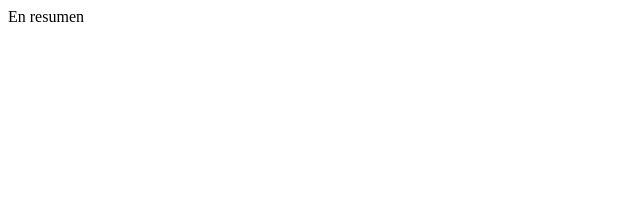
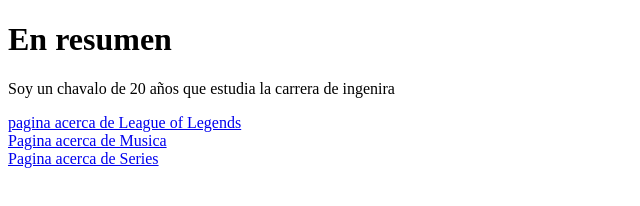
Before and after one commit to treminio13/mis-cosas, a plain HTML site: page project0/Pagina acerca de mi/Acerca de mi.html in a window 1280 px wide. Shown: the whole page, without its empty margins (0-640 px from the left). Drawn offline with Linux system fonts and the light colour scheme.

Commit message:
Avance en lol

```diff
--- a/project0/Pagina acerca de mi/Acerca de mi.html
+++ b/project0/Pagina acerca de mi/Acerca de mi.html
@@ -1,13 +1,20 @@
 <!DOCTYPE html>
 <html lang="en">
+
 <head>
     <meta charset="UTF-8">
     <meta http-equiv="X-UA-Compatible" content="IE=edge">
     <meta name="viewport" content="width=device-width, initial-scale=1.0">
     <title>YO Mero</title>
 </head>
+
 <body>
-    <t1>En resumen</t1>
-    <t2></t2>
+    <h1>En resumen</h1>
+    <p>Soy un chavalo de 20 años que estudia la carrera de ingenira</p>
+
+    <div><a href="League of Legends.html" target="_blank">pagina acerca de League of Legends</a></div>
+    <div><a href="Musica.html" target="_blank" rel="noopener noreferrer">Pagina acerca de Musica</a></div>
+    <div><a href="Series.html" target="_blank" rel="noopener noreferrer">Pagina acerca de Series</a></div>
 </body>
+
 </html>
```
Also changed, not shown: project0/Pagina acerca de mi/League of Legends.html (+20 -4 lines).
